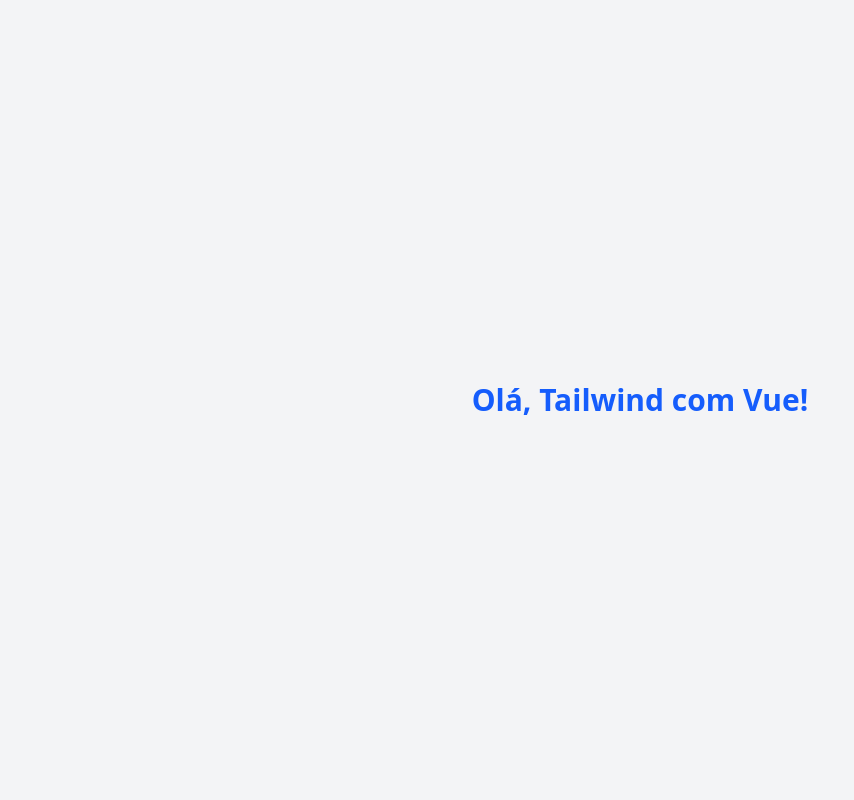
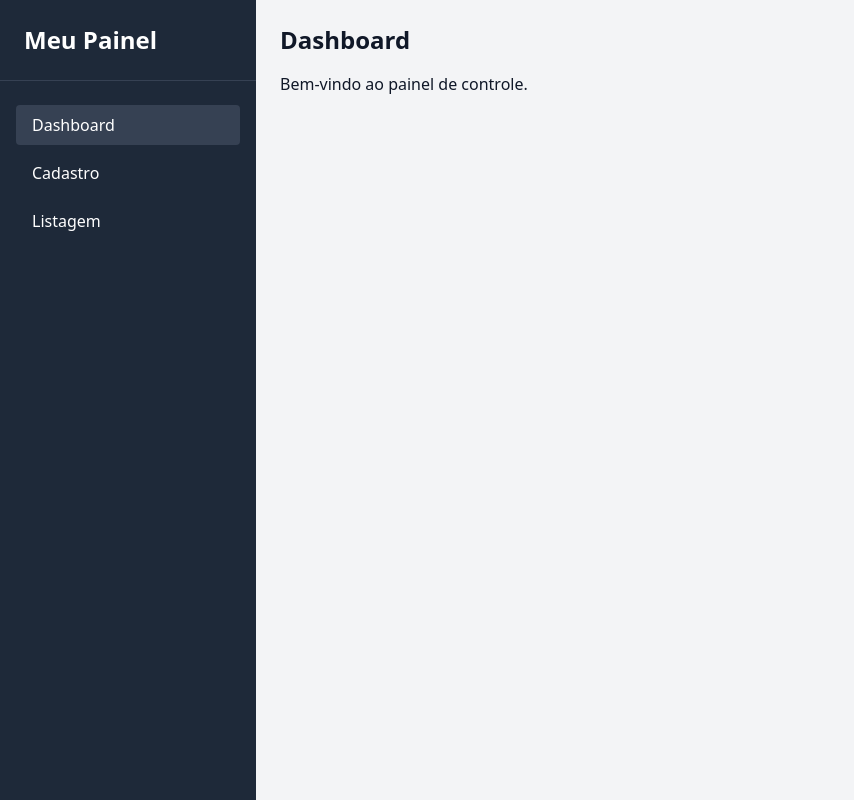
Before and after one commit to JulliaW/testando-tailwind, a Vue app: page /dashboard in a window 1280 px wide. Shown: the whole page, without its empty margins (0-854 px from the left). Built offline with nearby package versions, Linux system fonts and the light colour scheme.

Commit message:
FEAT: Adicionando sidebar

```diff
--- a/src/App.vue
+++ b/src/App.vue
@@ -1,9 +1,15 @@
-<script setup></script>
+<template>
+  <div class="flex min-h-screen bg-gray-100 dark:bg-gray-900 text-gray-900 dark:text-white">
+    <!-- Sidebar -->
+    <Sidebar />
 
-<template>
-  <div class="min-h-screen flex items-center justify-center bg-gray-100">
-    <h1 class="text-3xl font-bold text-blue-600">Olá, Tailwind com Vue!</h1>
+    <!-- Conteúdo principal -->
+    <main class="flex-1 p-6 overflow-auto">
+      <RouterView />
+    </main>
   </div>
 </template>
 
-<style scoped></style>
+<script setup>
+import Sidebar from './components/Sidebar.vue'
+</script>
--- /dev/null
+++ b/src/components/Sidebar.vue
@@ -0,0 +1,37 @@
+<template>
+  <div class="h-screen w-64 bg-gray-800 text-white flex flex-col">
+    <div class="text-2xl font-bold p-6 border-b border-gray-700">Meu Painel</div>
+
+    <nav class="flex-1 px-4 py-6 space-y-2">
+      <RouterLink
+        to="/dashboard"
+        class="block px-4 py-2 rounded hover:bg-gray-700"
+        :class="{ 'bg-gray-700': isActive('/dashboard') }"
+      >
+        Dashboard
+      </RouterLink>
+      <RouterLink
+        to="/cadastro"
+        class="block px-4 py-2 rounded hover:bg-gray-700"
+        :class="{ 'bg-gray-700': isActive('/cadastro') }"
+      >
+        Cadastro
+      </RouterLink>
+      <RouterLink
+        to="/listagem"
+        class="block px-4 py-2 rounded hover:bg-gray-700"
+        :class="{ 'bg-gray-700': isActive('/listagem') }"
+      >
+        Listagem
+      </RouterLink>
+    </nav>
+  </div>
+</template>
+
+<script setup>
+import { useRoute } from 'vue-router'
+
+const route = useRoute()
+
+const isActive = (path) => route.path === path
+</script>
--- a/src/componets/Sidebar.vue
+++ /dev/null
@@ -1,70 +0,0 @@
-<template>
-  <div class="h-screen w-64 bg-gray-800 dark:bg-gray-900 text-white flex flex-col">
-    <!-- Topo com Título e Botão de Tema -->
-    <div
-      class="flex items-center justify-between p-6 border-b border-gray-700 dark:border-gray-600"
-    >
-      <h1 class="text-2xl font-bold">Meu Painel</h1>
-      <button @click="toggleTheme" class="text-sm bg-gray-700 hover:bg-gray-600 px-2 py-1 rounded">
-        {{ theme === 'dark' ? '☀️' : '🌙' }}
-      </button>
-    </div>
-
-    <!-- Navegação -->
-    <nav class="flex-1 px-4 py-6 space-y-2">
-      <RouterLink
-        to="/dashboard"
-        class="block px-4 py-2 rounded hover:bg-gray-700"
-        :class="{ 'bg-gray-700': isActive('/dashboard') }"
-      >
-        Dashboard
-      </RouterLink>
-      <RouterLink
-        to="/cadastro"
-        class="block px-4 py-2 rounded hover:bg-gray-700"
-        :class="{ 'bg-gray-700': isActive('/cadastro') }"
-      >
-        Cadastro
-      </RouterLink>
-      <RouterLink
-        to="/listagem"
-        class="block px-4 py-2 rounded hover:bg-gray-700"
-        :class="{ 'bg-gray-700': isActive('/listagem') }"
-      >
-        Listagem
-      </RouterLink>
-    </nav>
-  </div>
-</template>
-
-<script setup>
-import { ref, onMounted } from 'vue'
-import { useRoute } from 'vue-router'
-
-const route = useRoute()
-const isActive = (path) => route.path === path
-
-const theme = ref('light')
-
-const toggleTheme = () => {
-  theme.value = theme.value === 'light' ? 'dark' : 'light'
-  document.documentElement.classList.toggle('dark', theme.value === 'dark')
-}
-
-// Define o tema inicial com base no que está salvo ou no sistema
-onMounted(() => {
-  const saved = localStorage.getItem('theme')
-  if (saved) {
-    theme.value = saved
-  } else {
-    theme.value = window.matchMedia('(prefers-color-scheme: dark)').matches ? 'dark' : 'light'
-  }
-
-  document.documentElement.classList.toggle('dark', theme.value === 'dark')
-})
-
-// Salva a escolha do usuário
-watchEffect(() => {
-  localStorage.setItem('theme', theme.value)
-})
-</script>
--- a/src/router/index.js
+++ b/src/router/index.js
@@ -1,8 +1,33 @@
-import { createRouter, createWebHistory } from 'vue-router'
+import {
+  createRouter,
+  createWebHistory
+} from 'vue-router'
+
+import Dashboard from '../views/Dashboard.vue'
+import Cadastro from '../views/Cadastro.vue'
+import Listagem from '../views/Listagem.vue'
+
+const routes = [{
+    path: '/',
+    redirect: '/dashboard'
+  },
+  {
+    path: '/dashboard',
+    component: Dashboard
+  },
+  {
+    path: '/cadastro',
+    component: Cadastro
+  },
+  {
+    path: '/listagem',
+    component: Listagem
+  },
+]
 
 const router = createRouter({
-  history: createWebHistory(import.meta.env.BASE_URL),
-  routes: [],
+  history: createWebHistory(),
+  routes,
 })
 
 export default router
--- a/src/views/Cadastro.vue
+++ b/src/views/Cadastro.vue
@@ -0,0 +1,6 @@
+<template>
+  <div>
+    <h1 class="text-2xl font-bold mb-4">Cadastro</h1>
+    <p>Bem-vindo ao cadastro.</p>
+  </div>
+</template>
--- a/src/views/Dashboard.vue
+++ b/src/views/Dashboard.vue
@@ -0,0 +1,6 @@
+<template>
+  <div>
+    <h1 class="text-2xl font-bold mb-4">Dashboard</h1>
+    <p>Bem-vindo ao painel de controle.</p>
+  </div>
+</template>
--- a/src/views/Listagem.vue
+++ b/src/views/Listagem.vue
@@ -0,0 +1,6 @@
+<template>
+  <div>
+    <h1 class="text-2xl font-bold mb-4">Listagem</h1>
+    <p>Bem-vindo a listagem.</p>
+  </div>
+</template>
```
Also changed, not shown: 1 other file (tests, documents, lock files or other folders).
